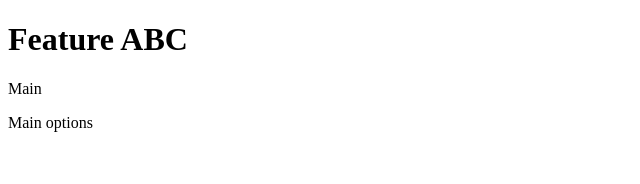
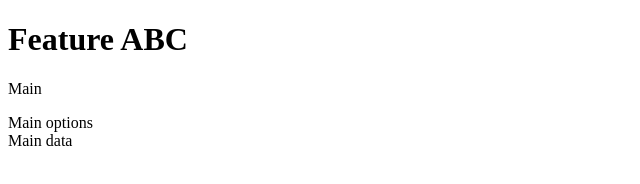
Before and after one commit to dragondevsimplify/test-git, a plain HTML site: page index.html in a window 1280 px wide. Shown: the full height of the page, 0-640 px from the left. Drawn offline with Linux system fonts and the light colour scheme.

Commit message:
Add main data

```diff
--- a/index.html
+++ b/index.html
@@ -10,6 +10,7 @@
   <main>
     <p>Main</p>
     <div>Main options</div>
+    <div>Main data</div>
   </main>
 </body>
 </html>
```
